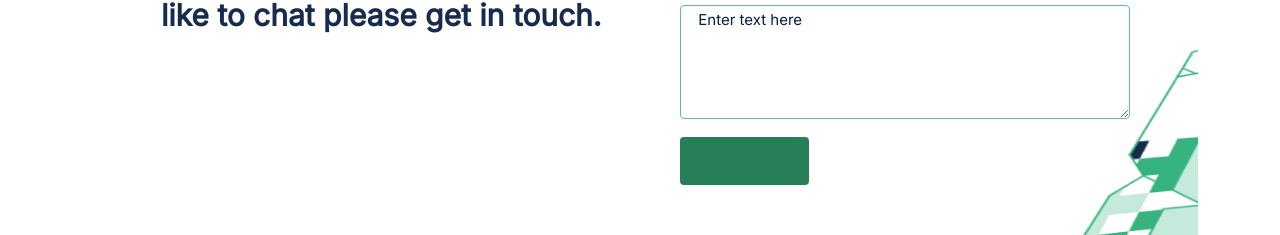
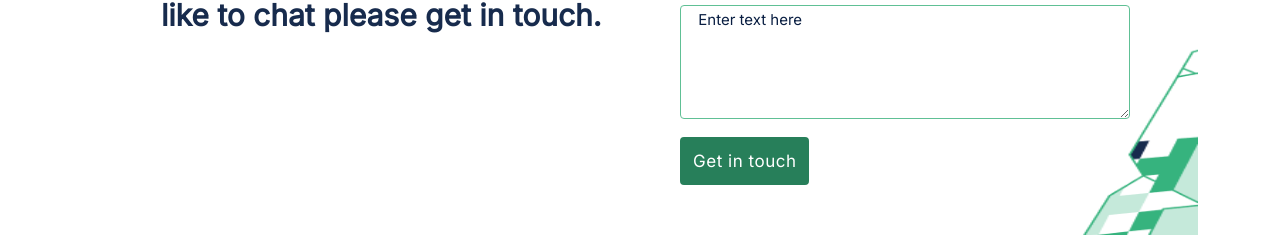
Before and after one commit to preciousakams/portfolioSetup, a website: page index.html in a window 1280 px wide. In both pictures the pointer is over the button "Get in touch". Shown: the part 3646-3881 px from the top of the page. Drawn offline with nearby package versions, Linux system fonts and the light colour scheme.

Commit message:
contact button

```diff
--- a/style.css
+++ b/style.css
@@ -448,9 +448,9 @@
 }
 
 .contact-btn:hover {
-  color: #277f5a;
   border: solid 2px #277f5a;
   transform: rotate(360deg);
+  color: #fff;
 }
 
 .social2 {
```
